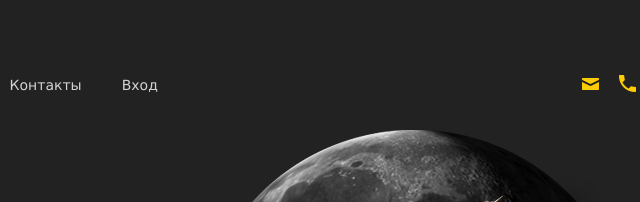
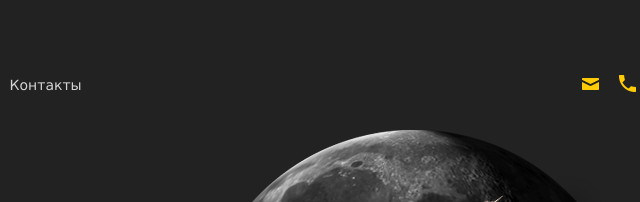
Before and after one commit to Doctor17-git/BackToTheMoon, a plain HTML site: page index.html in a window 1280 px wide. Shown: the top 202 px of the page, 444-1084 px from the left. Drawn offline with Linux system fonts and the light colour scheme.

Commit message:
removed log from index.html

```diff
--- a/index.html
+++ b/index.html
@@ -18,7 +18,6 @@
                   <li><a href="#">Компания</a></li>
                   <li><a href="#">Каталог</a></li>
                   <li><a href="#">Контакты</a></li>
-                  <li><a href="#">Вход</a></li>
               </ul>
               <ul class="contacts-menu">
                   <li>
```
